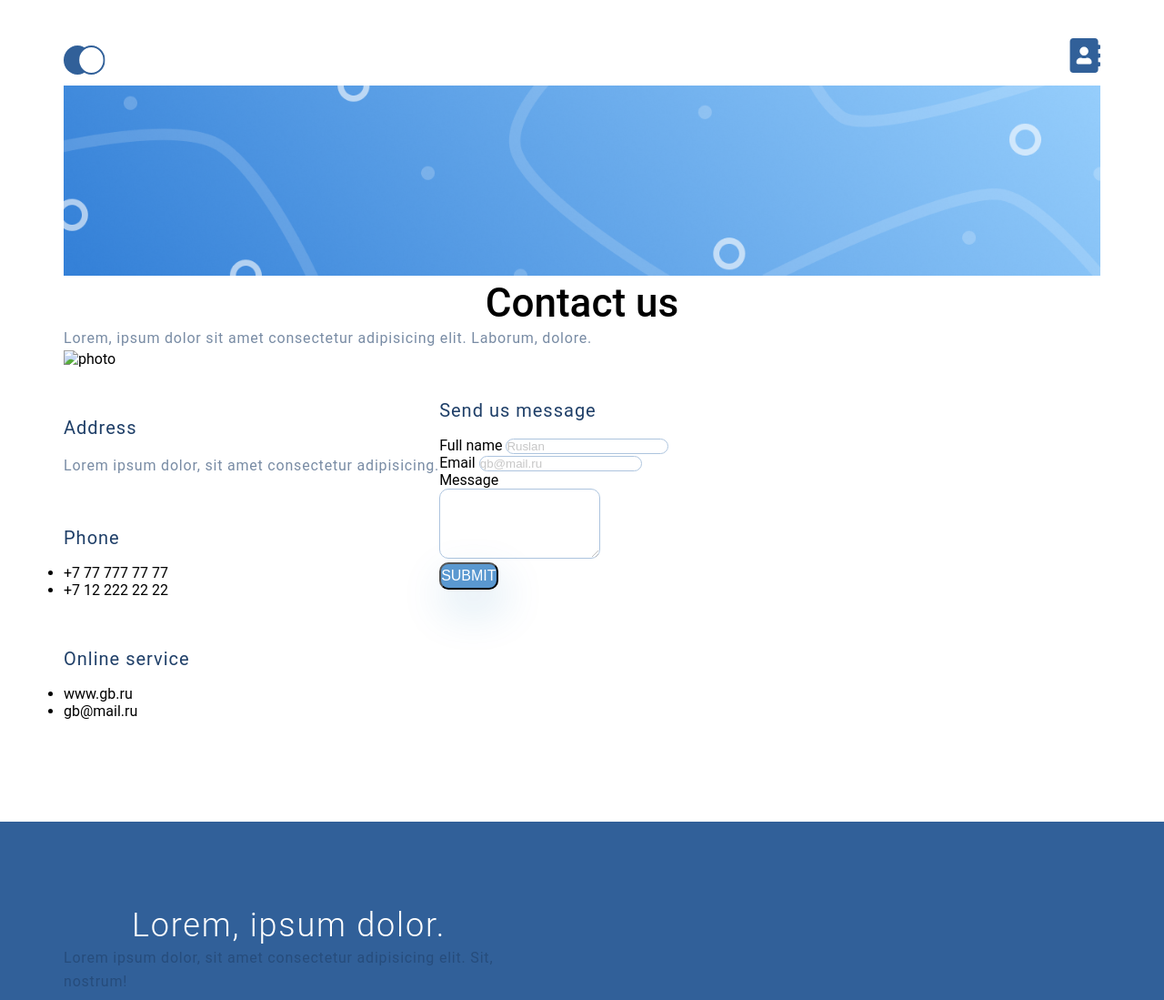
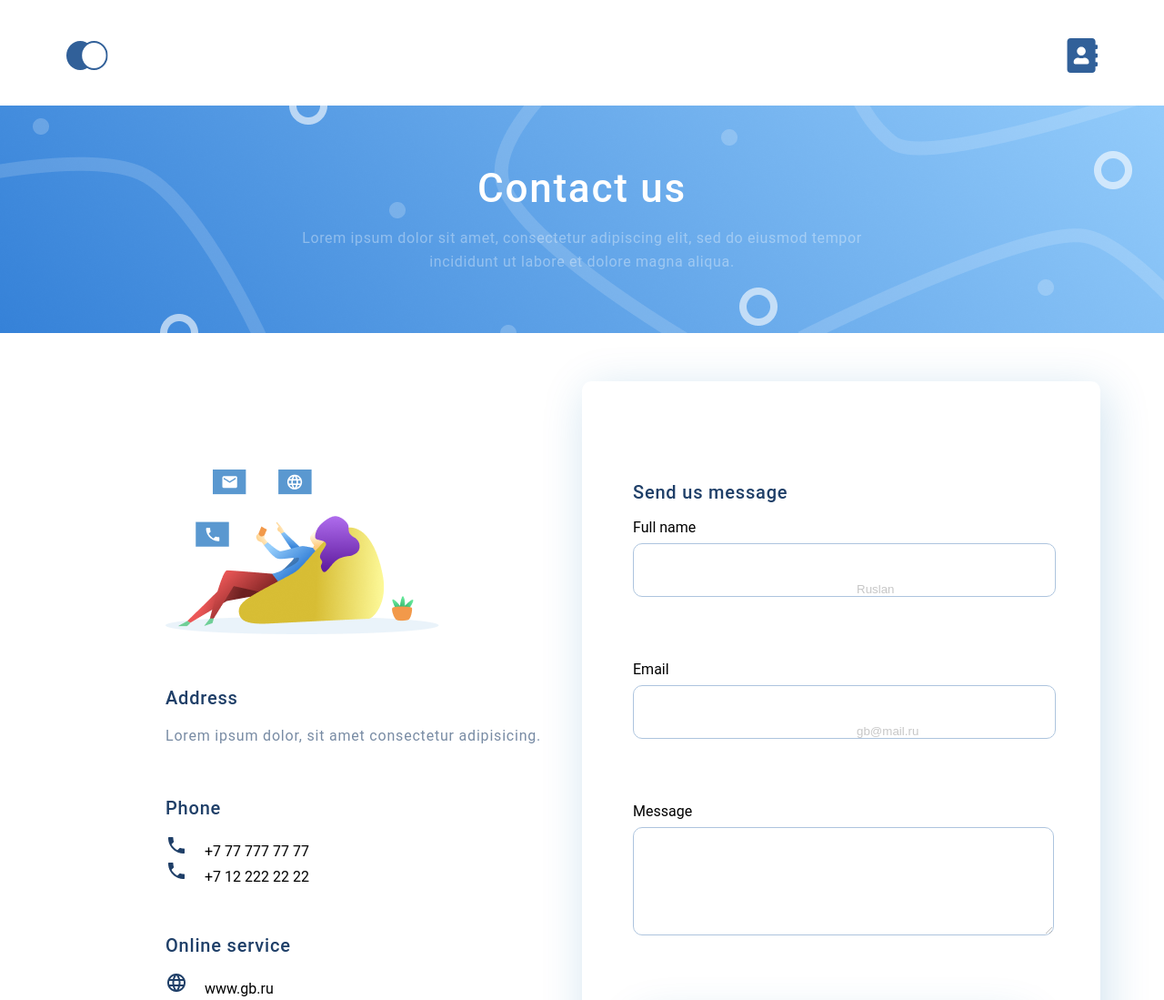
Before and after one commit to Ruslan-Novruzov/5, a plain HTML site: page contacts.html in a window 1280 px wide. Shown: the top 1099 px of the page at 91% size. Drawn offline with Linux system fonts and the light colour scheme.

Commit message:
contacts.html

```diff
--- a/Style.scss
+++ b/Style.scss
@@ -1,23 +1,28 @@
-*{
+* {
     margin: 0;
     padding: 0;
 }
+
 body {
     font-family: Roboto;
 }
+
 .container {
     max-width: 1140px;
     margin: 0 auto;
 }
+
 .top {
     height: 768px;
     background: linear-gradient(0deg, #EBF3FB 8.84%, rgba(152, 195, 232, 0) 31.12%);
 }
+
 .top_content {
     display: flex;
     flex-direction: column;
     height: 100%;
 }
+
 .text {
     font-size: 16px;
     line-height: 26px;
@@ -25,6 +30,7 @@ body {
     letter-spacing: 0.05em;
     opacity: 0.6;
 }
+
 .top_info {
     padding-top: 115px;
     flex-grow: 1;
@@ -33,6 +39,7 @@ body {
     background-position: right center;
     background-size: 45%;
 }
+
 .top_heading {
     font-size: 64px;
     color: #1f3f68;
@@ -42,6 +49,7 @@ body {
     letter-spacing: 0.04em;
     margin-bottom: 32px;
 }
+
 .top_button {
     font-weight: 400;
     font-size: 16px;
@@ -57,18 +65,21 @@ body {
     display: inline-block;
     margin-top: 71px;
 }
+
 .heading_contacts {
     font-weight: 500;
     font-size: 44px;
     text-align: center;
 }
-.heading{
+
+.heading {
     font-size: 36px;
     text-align: center;
     font-weight: 300;
     line-height: 46px;
     letter-spacing: 0.05em;
 }
+
 .heading_mini {
     font-size: 20px;
     line-height: 30px;
@@ -77,14 +88,18 @@ body {
     letter-spacing: 0.05em;
     padding-bottom: 14px;
     padding-top: 51px;
+
 }
+
 .input_text {
     border: 1px solid #356EAD;
     box-sizing: border-box;
     border-radius: 10px;
     opacity: 0.4
 }
+
 .submit_button {
+    padding: 23px 183px;
     background: #5A98D0;
     box-shadow: 5px 20px 50px rgba(16, 112, 177, 0.2);
     border-radius: 10px;
@@ -95,12 +110,37 @@ body {
     color: #FFFFFF;
     text-transform: uppercase
 }
-.header {
+
+.novigation {
     display: flex;
     justify-content: space-between;
-    list-style-type:none;
+    list-style-type: none;
     padding-top: 42px;
+
+    &__link {
+        display: inline-block;
+        box-sizing: border-box;
+        background-position: center;
+        background-repeat: no-repeat;
     }
+
+    &__link_right {
+        width: 52px;
+        height: 38px;
+        background-image: url(img/logo.svg);
+
+    }
+
+    &__link_left {
+        background-image: url(img/contacts.svg);
+        width: 40px;
+        height: 38px;
+
+    }
+}
+
+
+
 .text_top {
     width: 425px;
     font-weight: 400;
@@ -110,9 +150,11 @@ body {
     color: #1F3F68;
     opacity: 0.6;
 }
+
 .what-we-do {
     padding-top: 64px;
 }
+
 .card {
     width: 359px;
     background: #FFFFFF;
@@ -123,10 +165,12 @@ body {
     padding: 44px 32px;
     box-sizing: border-box;
 }
+
 .card_img {
     align-self: center;
 }
-.card__link{
+
+.card__link {
     padding-top: 30px;
 }
 
@@ -136,6 +180,7 @@ body {
     padding-top: 64px;
     padding-bottom: 64px;
 }
+
 .card__link {
     font-weight: 400;
     font-size: 14px;
@@ -144,7 +189,8 @@ body {
     color: #5A98D0;
     text-decoration: none;
 }
-.text_pro{
+
+.text_pro {
     width: 75%;
     margin: 32px auto 64px;
     font-weight: 400;
@@ -155,15 +201,18 @@ body {
     color: #222222;
     opacity: 1;
 }
+
 .project_item {
     position: relative;
     flex-grow: 1;
 }
+
 .project__parent {
     display: flex;
     justify-content: space-between;
     margin-top: 32px;
 }
+
 .project__text {
     font-size: 32px;
     line-height: 46px;
@@ -174,6 +223,7 @@ body {
     top: 64px;
     right: 64px;
 }
+
 .pro_text_mini {
     font-size: 28px;
     line-height: 46px;
@@ -187,6 +237,7 @@ body {
 .project__img {
     width: 100%;
 }
+
 .pro_item_marg {
     margin-right: 32px;
 }
@@ -194,15 +245,18 @@ body {
 .heading__h3 {
     width: 340px;
 }
+
 .main {
     display: flex;
 }
-.footer{
-    background:#316099;
+
+.footer {
+    background: #316099;
     margin-top: 112px;
     padding-top: 91px;
     padding-bottom: 64px;
 }
+
 .footer_info {
     display: flex;
     justify-content: space-between;
@@ -212,10 +266,12 @@ body {
     color: #FFFFFF;
     margin-top: 64px;
 }
+
 .footer_text {
     color: #FFFFFF;
     width: 495px;
 }
+
 .footer_top {
     padding-bottom: 96px;
     display: flex;
@@ -223,6 +279,7 @@ body {
     align-items: center;
     flex-wrap: wrap;
 }
+
 .footer_heading {
     width: 340px;
     font-size: 36px;
@@ -233,6 +290,7 @@ body {
     font-weight: 400;
     margin-bottom: 32px;
 }
+
 .text_foot {
     font-size: 16px;
     line-height: 26px;
@@ -240,7 +298,8 @@ body {
     color: #FFFFFF;
     opacity: 0.6;
 }
-.footer_link{
+
+.footer_link {
     background: #5A98D0;
     font-size: 16px;
     line-height: 26px;
@@ -250,60 +309,75 @@ body {
     padding: 15px 80px;
     text-decoration: none;
 }
+
 hr {
     opacity: 0.4;
 }
+
 .footer_copy {
     margin-top: 64px;
 }
+
 .li {
     list-style: auto;
 }
+
 .copy_text {
     letter-spacing: 0.05em;
     color: #FFFFFF;
     opacity: 0.4;
 
 }
+
 .header_img {
     width: 100%;
 }
+
 @media (max-width: 1024px) {
     .container {
         padding-left: 32px;
         padding-right: 32px;
     }
+
     .top_info {
         background-position: right 280px;
     }
+
     .card_box {
         flex-direction: column;
         align-items: center;
     }
+
     .card {
         margin-bottom: 32px;
     }
+
     .footer_link {
         font-size: 16px;
         line-height: 26px;
         padding: 4px 30px;
     }
+
     .footer_info {
         flex-direction: column;
     }
+
     .li {
         margin-bottom: 25px;
     }
 }
+
 @media (max-width:667px) {
     .header {
         padding-top: 24px;
     }
+
     .top {
         height: 376px;
         padding-bottom: 41px;
         box-sizing: border-box;
     }
+
     .top_heading {
         width: 100%;
         font-size: 32px;
@@ -311,10 +385,12 @@ body {
         text-align: center;
         margin-bottom: 12px;
     }
+
     .text_top {
         width: 100%;
         text-align: center;
     }
+
     .top_info {
         background: none;
         padding-top: 36px;
@@ -322,56 +398,67 @@ body {
         flex-direction: column;
         align-items: center;
     }
+
     .top_button {
         font-size: 12px;
         padding: 0 8px;
         line-height: 26px;
         margin-top: 32px;
     }
+
     .heading {
         font-size: 24px;
         line-height: 28px;
         text-align: center;
     }
+
     .text_pro {
         width: 100%;
     }
+
     .card_box {
         padding-top: 32px;
     }
+
     .what-we-do {
         padding-top: 48px;
     }
+
     .card {
         width: 100%;
     }
+
     .project__parent {
         flex-direction: column;
         margin-top: 16px;
     }
+
     .project_item {
         padding-bottom: 16px;
     }
+
     .pro_item_marg {
         margin-right: 0;
         margin-bottom: 16px;
     }
+
     .project__text {
         font-size: 16px;
         line-height: 19px;
         top: 16px;
         right: 16px;
     }
+
     .pro_text_mini {
         font-size: 16px;
         line-height: 19px;
         top: 16px;
         left: 16px
     }
+
     .footer {
         margin-top: 64px;
     }
-
 
     .footer_heading {
         width: 75%;
@@ -380,25 +467,120 @@ body {
         font-size: 24px;
         line-height: 28px;
     }
+
     .footer_text {
         width: 100%;
     }
+
     .text_foot {
         margin-bottom: 40px;
         text-align: center;
     }
+
     .footer_top {
         flex-direction: column;
         padding-bottom: 40px;
     }
+
     .li {
         margin-bottom: 18px;
     }
+
     .footer_copy {
         margin-top: 32px;
     }
+}
 
+.heading_mini {
+    font-weight: 500;
+    font-size: 20px;
+    line-height: 30px;
+    letter-spacing: 0.04em;
+    color: #1F3F68;
+}
 
+.contacts_info {
+    padding-left: 112px;
+    width: 50%;
+    margin-bottom: 150px;
+}
 
+.header-menu {
+    margin-bottom: 32px;
+}
+
+.contacts-header {
+    height: 250px;
+    background-image: url(img/MaskGroup.png);
+    background-position: center;
+    background-repeat: no-repeat;
+    display: flex;
+    justify-content: center;
+    align-items: center;
+    align-content: center;
+    flex-wrap: wrap;
+    margin-bottom: 150px;
+
+    .heading_contacts {
+        width: 100%;
+        display: block;
+        margin-bottom: 16px;
+        letter-spacing: 0.04em;
+        color: #FFFFFF;
+    }
+
+    .header_Con_text {
+        width: 50%;
+        display: block;
+        text-align: center;
+        letter-spacing: 0.04em;
+        color: rgba(255, 255, 255, 0.6);
+    }
+}
+
+.form {
+    width: 50%;
+    background: #FFFFFF;
+    box-shadow: 5px 10px 50px rgba(16, 112, 177, 0.2);
+    border-radius: 10px;
+    margin-top: -97px;
+    margin-bottom: 96px;
+    box-sizing: border-box;
+    padding: 56px 56px;
+}
+
+.contact__list {
+    list-style-type: none;
+
+    &:first-child::before {
+        content: url(img/ic_phone_24px.png);
+        margin-right: 19px;
+    }
+
+    &:nth-child(2)::before {
+        content: url(img/ic_phone_24px.png);
+        margin-right: 19px;
+    }
 
 }
+
+.contact__list_2 {
+    list-style-type: none;
+
+    &:first-child::before {
+        content: url(img/ic_language_24px.png);
+        margin-right: 19px;
+    }
+
+    &:last-child::before {
+        content: url(img/ic_email_24px.png);
+        margin-right: 19px;
+        text-align: center;
+    }
+}
+
+.input_text {
+    padding: 42px 41px 0 245px;
+    margin-bottom: 70px;
+    margin-top: 8px;
+}
--- a/contacts.html
+++ b/contacts.html
@@ -11,34 +11,36 @@
 </head>
 
 <body>
-    <div class="container">
-        <ul class="header">
-            <li><a href="Index.html"><img src="img/logo.svg" alt="Главное"></a></li>
-            <li><a href="contacts.html"><img src="img/contacts.svg" alt="Контакты"></a></li>
+    <div class="container header-menu">
+        <ul class="novigation">
+            <li><a href="Index.html" class="novigation__link novigation__link_right"></a></li>
+            <li><a href="contacts.html" class="novigation__link novigation__link_left"></a></li>
         </ul>
     </div>
     <div class="contacts-header">
-        <div class="container">
-            <img class="header_img" src="img/Mask Group.png" alt="photo" ">
-            <h2 class=" heading_contacts">Contact us</h2>
-            <p class="text">Lorem, ipsum dolor sit amet consectetur adipisicing elit. Laborum, dolore.
-            </p>
-        </div>
+        <h2 class=" heading_contacts">Contact us</h2>
+        <p class="text header_Con_text">Lorem ipsum dolor sit amet, consectetur adipiscing elit, sed do
+            eiusmod
+            tempor
+            incididunt ut
+            labore et dolore magna aliqua.
+        </p>
+    </div>
     </div>
     <form action="#" class="container main">
         <div class="contacts_info">
-            <img src="img/Contact-Us-p1ekeuq0402oxd8amzl4u0f3dyp8v6r3o78to6ufqk.png" alt="photo">
+            <img src="img/Group.png" alt="photo">
             <h4 class="heading_mini">Address</h4>
             <p class="text">Lorem ipsum dolor, sit amet consectetur adipisicing.</p>
             <h4 class="heading_mini">Phone</h4>
             <ul>
-                <li>+7 77 777 77 77</li>
-                <li>+7 12 222 22 22</li>
+                <li class="contact__list">+7 77 777 77 77</li>
+                <li class="contact__list">+7 12 222 22 22</li>
             </ul>
             <h4 class="heading_mini">Online service</h4>
             <ul>
-                <li>www.gb.ru</li>
-                <li>gb@mail.ru</li>
+                <li class="contact__list_2">www.gb.ru</li>
+                <li class="contact__list_2">gb@mail.ru</li>
             </ul>
         </div>
         <div class="form">
@@ -59,23 +61,28 @@
         <div class="container">
             <div class="footer_top">
                 <div class="footer_text">
-                    <h3 class="heading">Lorem, ipsum dolor.</h3>
-                    <p class="text">Lorem ipsum dolor, sit amet consectetur adipisicing elit. Sit, nostrum!</p>
+                    <h3 class="footer_heading">Intersted to work
+                        with our team?</h3>
+                    <p class="text_foot">Lorem ipsum dolor sit amet, consectetur adipisicing elit, sed do eiusmod
+                        tempor
+                        incididunt ut labore et dolore magna aliqua. Ut enim ad minim veniam.</p>
                 </div>
+                <a href="#" class="footer_link">Let’s Talk</a>
             </div>
-            <hr>
-            <div class="footer_bottom">
+        </div>
+        <hr>
+        <div class="footer_bottom">
+            <div class="container">
                 <ul class="footer_info">
-                    <li>Lorem ipsum dolor sit amet.</li>
-                    <li>+7 777 77 77</li>
-                    <li>Gb@mail.ru</li>
+                    <li class="li">Lorem ipsum dolor sit amet, consectetur adipisicing elit.</li>
+                    <li class="li">+7 777 77 77</li>
+                    <li class="li">Gb@mail.ru</li>
                 </ul>
                 <div class="footer_copy">
-                    <p class="text">Все права защищены&copy;</p>
+                    <p class="copy_text">2021 All rights reserved.&copy;</p>
                 </div>
             </div>
         </div>
-    </div>
 </body>
 
 </html>
```
Also changed, not shown: Index.html (+3 -3 lines), Style.css, img/Group.png (added), img/MaskGroup.png (renamed from img/Mask Group.png), img/ic_email_24px.png (added), img/ic_language_24px.png (added), img/ic_phone_24px.png (added), 1 other file. Lines whose indentation alone changed are shown as unchanged.
